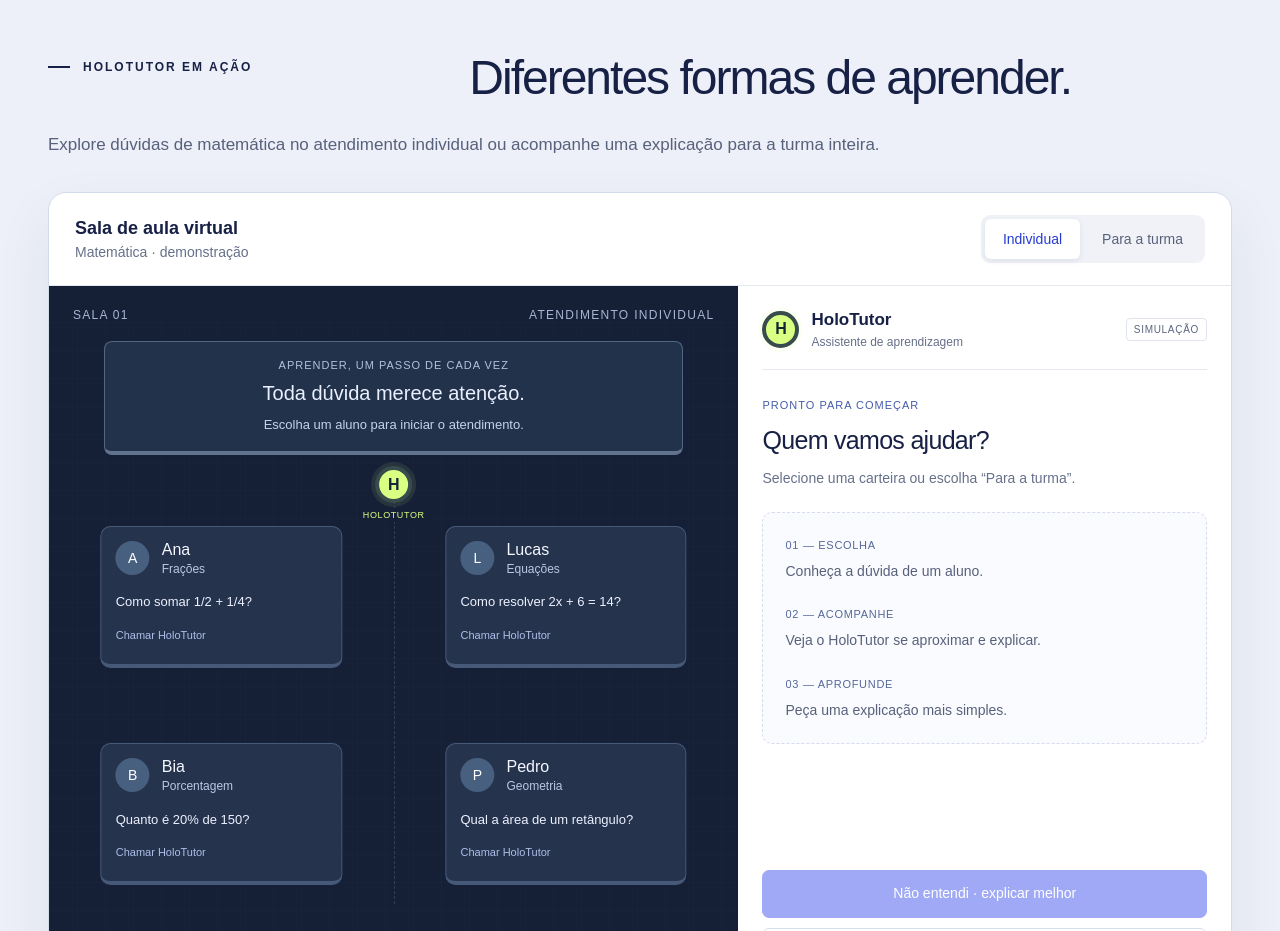
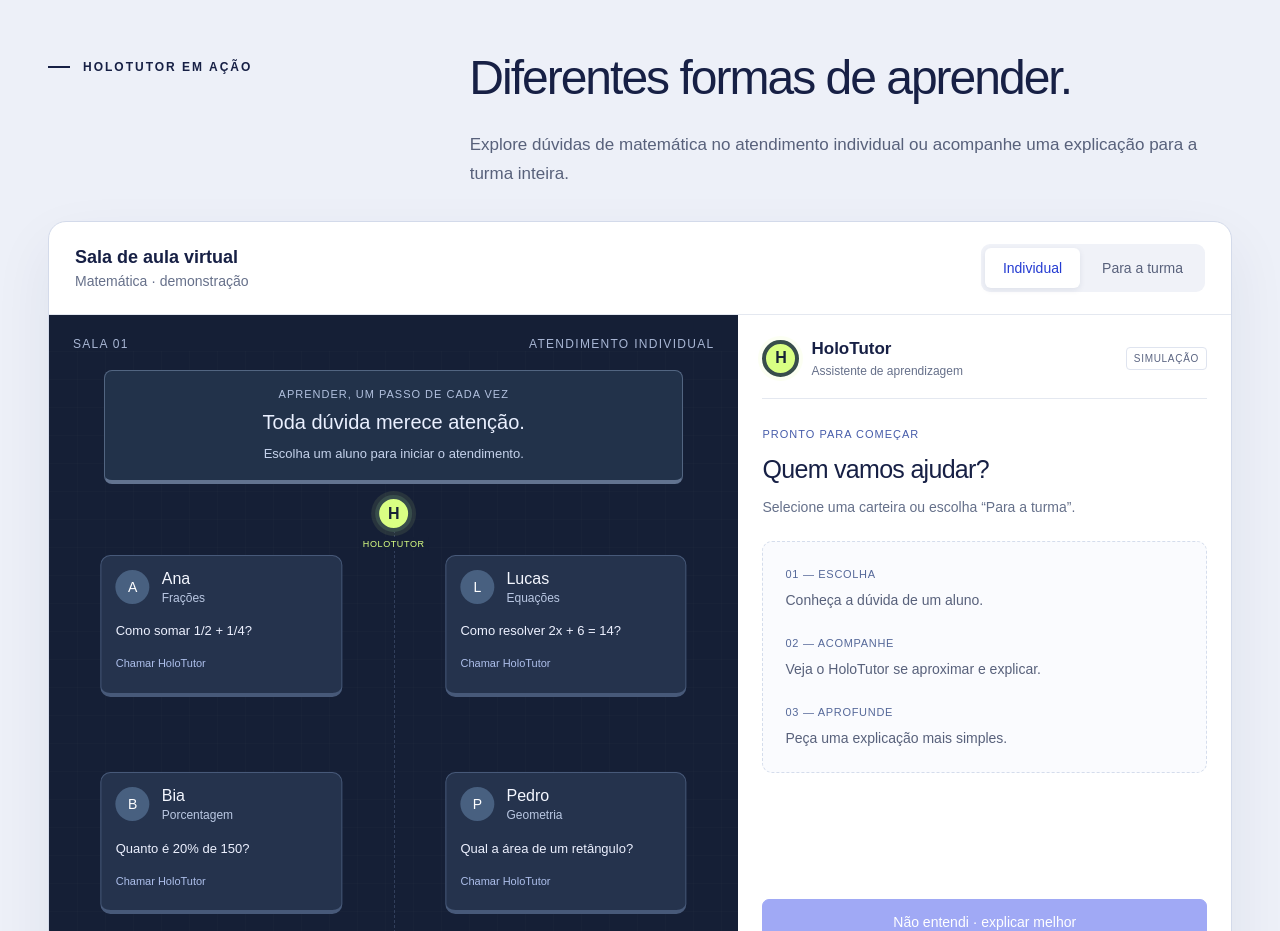
Before and after one commit to yT1X/lumina, a React (Vite) app: page / in a window 1280 px wide. Shown: the part 1220-2151 px from the top of the page. Built offline with nearby package versions, Linux system fonts and the light colour scheme.

Commit message:
Update sala.css

```diff
--- a/src/styles/sala.css
+++ b/src/styles/sala.css
@@ -6,7 +6,7 @@
   color: #58617b;
   font-size: 17px;
   line-height: 1.7;
-  margin: -22px 0 32px;
+  margin: -22px 0 32px calc(33.333% + 27px);
 }
 
 .classroom-app {
@@ -540,6 +540,12 @@
   }
 }
 
+@media (max-width: 760px) {
+  .demo-intro {
+    margin-left: 0;
+  }
+}
+
 @media (max-width: 600px) {
   .demo-intro {
     font-size: 15px;
```
